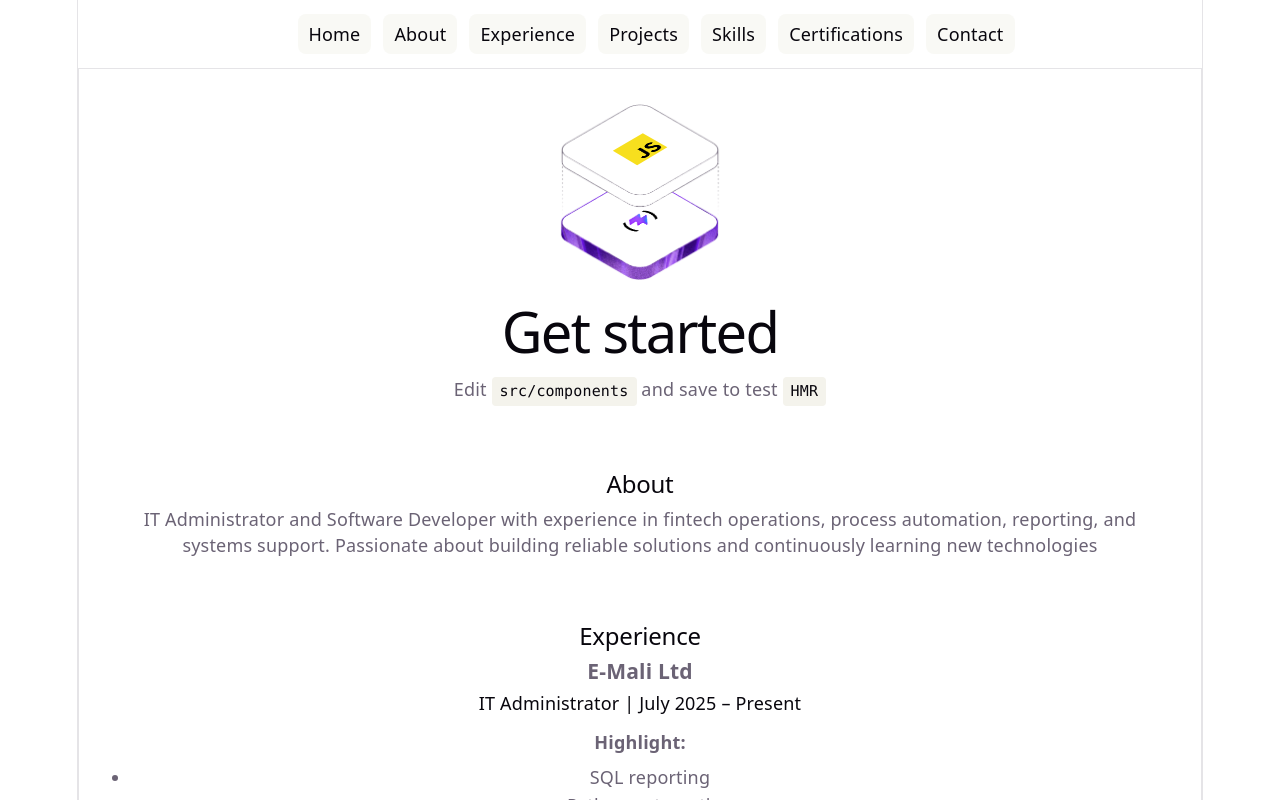
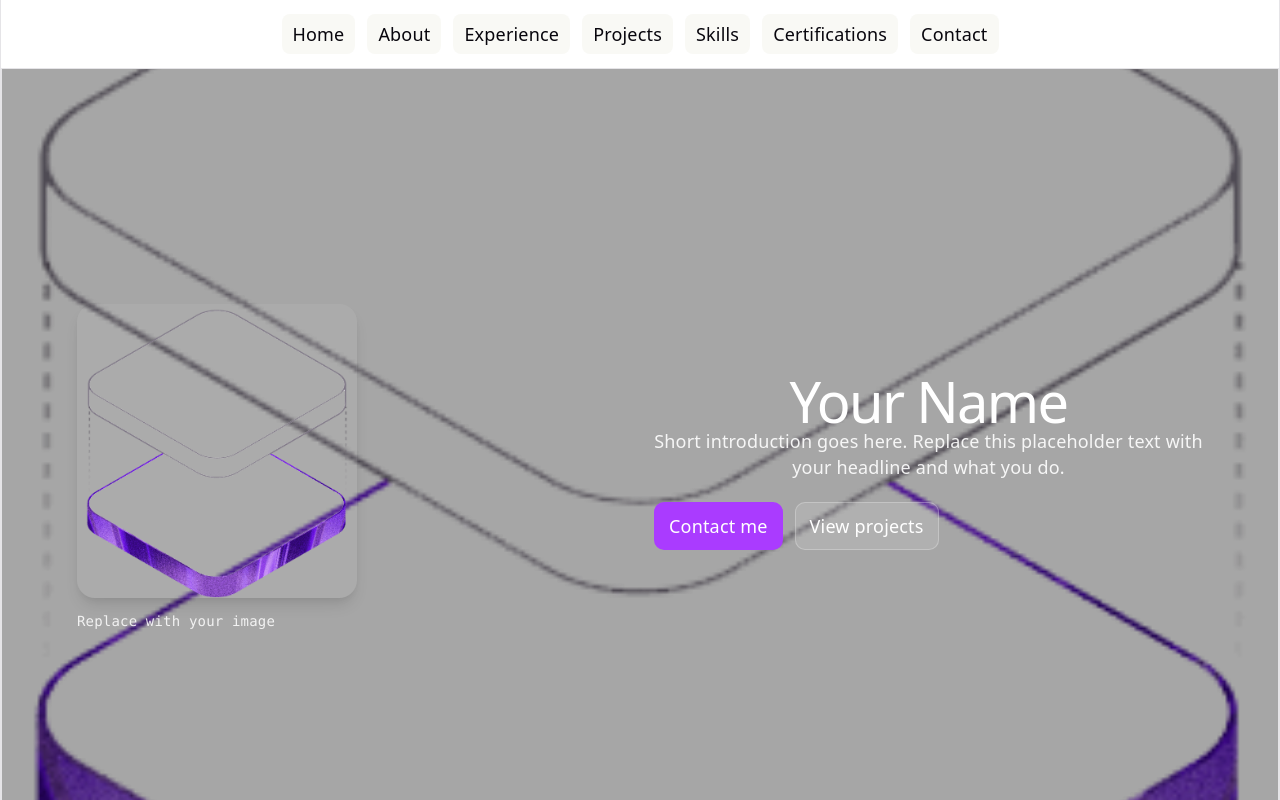
Before and after one commit to BiyelweDlamini/portfolio, a React (Vite) app in the folder portfolio/: page / in a window 1280 px wide. Shown: the top 800 px of the page. Built offline with nearby package versions, Linux system fonts and the light colour scheme.

Commit message:
other Chnages to the project on the 16th of June 2026

```diff
--- a/portfolio/src/App.css
+++ b/portfolio/src/App.css
@@ -1 +1,118 @@
 @import './style.css';
+
+/* Hero page (full viewport) */
+.heroPage {
+  position: relative;
+  min-height: 100svh;
+  display: flex;
+  align-items: center;
+  overflow: hidden;
+}
+
+.heroBg {
+  position: absolute;
+  inset: 0;
+  background-image: url('./assets/hero.png');
+  background-size: cover;
+  background-position: center;
+  filter: saturate(0.9) contrast(1.05);
+  transform: scale(1.02);
+}
+
+.heroBg::after {
+  content: '';
+  position: absolute;
+  inset: 0;
+  background: rgba(0, 0, 0, 0.35);
+}
+
+.heroInner {
+  position: relative;
+  width: 1126px;
+  max-width: 100%;
+  margin: 0 auto;
+  padding: 72px 16px;
+  display: grid;
+  grid-template-columns: 1fr 1fr;
+  align-items: center;
+  gap: 28px;
+}
+
+.heroLeft {
+  display: flex;
+  flex-direction: column;
+  align-items: flex-start;
+}
+
+.heroAvatar {
+  width: 280px;
+  max-width: 100%;
+  height: auto;
+  border-radius: 18px;
+  box-shadow: var(--shadow);
+  background: rgba(255, 255, 255, 0.06);
+}
+
+.heroLeftPlaceholder {
+  margin-top: 10px;
+  color: rgba(255, 255, 255, 0.85);
+  font-size: 14px;
+  font-family: var(--mono);
+}
+
+.heroRight {
+  color: white;
+}
+
+.heroRight h1 {
+  color: white;
+  margin: 0 0 14px;
+  letter-spacing: -1.68px;
+}
+
+.heroRight p {
+  color: rgba(255, 255, 255, 0.9);
+  max-width: 54ch;
+  margin-bottom: 22px;
+}
+
+.heroRightActions {
+  display: flex;
+  gap: 12px;
+  flex-wrap: wrap;
+}
+
+.heroCta,
+.heroCtaSecondary {
+  text-decoration: none;
+  padding: 10px 14px;
+  border-radius: 10px;
+  border: 1px solid rgba(255, 255, 255, 0.25);
+  font-weight: 500;
+}
+
+.heroCta {
+  color: white;
+  background: var(--accent);
+  border-color: transparent;
+}
+
+.heroCtaSecondary {
+  color: white;
+  background: rgba(255, 255, 255, 0.12);
+}
+
+@media (max-width: 1024px) {
+  .heroInner {
+    grid-template-columns: 1fr;
+    padding: 64px 16px;
+  }
+
+  .heroLeft {
+    align-items: center;
+  }
+
+  .heroRight {
+    text-align: left;
+  }
+}
--- a/portfolio/src/components/Hero.jsx
+++ b/portfolio/src/components/Hero.jsx
@@ -1,21 +1,32 @@
 import heroImg from '../assets/hero.png'
-import javascriptLogo from '../assets/javascript.svg'
-import viteLogo from '../assets/vite.svg'
 
 export default function Hero() {
   return (
-    <section id="home" style={{ padding: '32px 0' }}>
-      <div className="hero">
-        <img src={heroImg} className="base" width="170" height="179" alt="" />
-        <img src={javascriptLogo} className="framework" alt="JavaScript logo" />
-        <img src={viteLogo} className="vite" alt="Vite logo" />
-      </div>
+    <section id="home" className="heroPage">
+      <div className="heroBg" aria-hidden="true" />
 
-      <div>
-        <h1>Get started</h1>
-        <p>
-          Edit <code>src/components</code> and save to test <code>HMR</code>
-        </p>
+      <div className="heroInner">
+        <div className="heroLeft">
+          <img className="heroAvatar" src={heroImg} alt="Profile" />
+          <div className="heroLeftPlaceholder">Replace with your image</div>
+        </div>
+
+        <div className="heroRight">
+          <h1>Your Name</h1>
+          <p>
+            Short introduction goes here. Replace this placeholder text with your
+            headline and what you do.
+          </p>
+
+          <div className="heroRightActions">
+            <a className="heroCta" href="#contact">
+              Contact me
+            </a>
+            <a className="heroCtaSecondary" href="#projects">
+              View projects
+            </a>
+          </div>
+        </div>
       </div>
     </section>
   )
--- a/portfolio/src/style.css
+++ b/portfolio/src/style.css
@@ -28,6 +28,7 @@
   @media (max-width: 1024px) {
     font-size: 16px;
   }
+
 }
 
 @media (prefers-color-scheme: dark) {
@@ -157,7 +158,7 @@ code {
 }
 
 #app {
-  width: 1126px;
+  width: 100%;
   max-width: 100%;
   margin: 0 auto;
   text-align: center;
```
